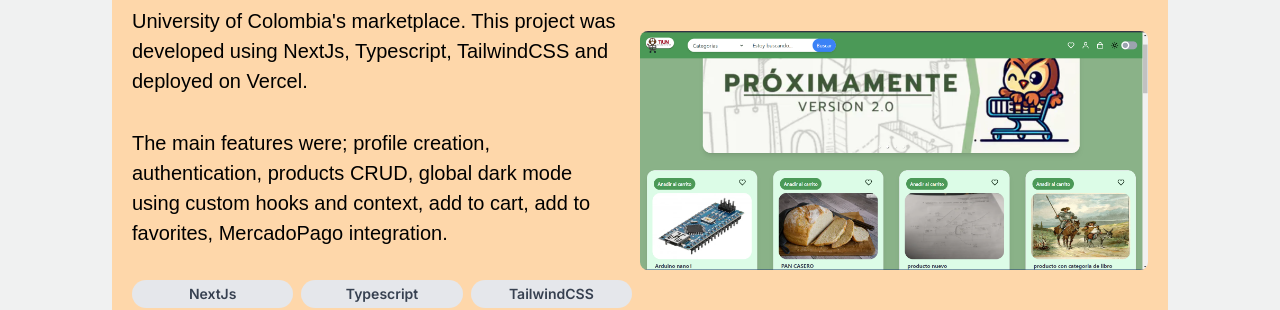
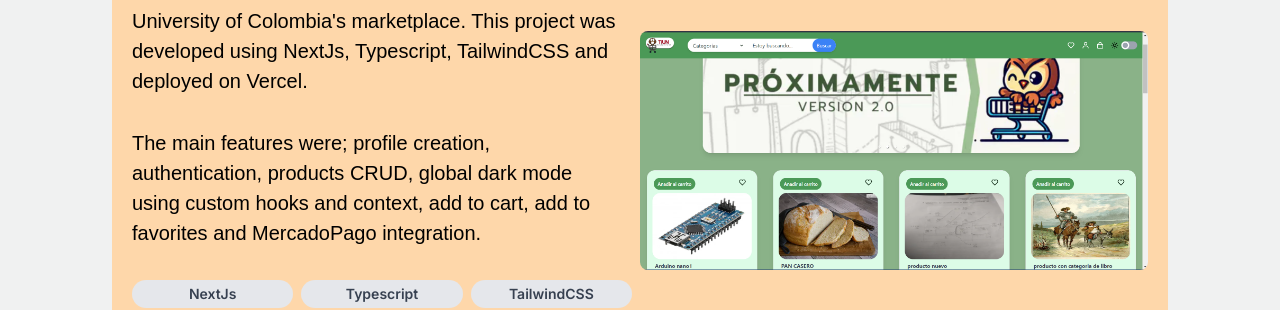
Before and after one commit to angelcoding06/Portfolio, a Next.js app: page / in a window 1280 px wide. Shown: the part 2721-3031 px from the top of the page. Built offline with nearby package versions, Linux system fonts and the light colour scheme.

Commit message:
Fix grammar mistake

```diff
--- a/src/app/components/sections/projectsection.tsx
+++ b/src/app/components/sections/projectsection.tsx
@@ -19,7 +19,7 @@ const ProjectSection = () => {
 						"TiUN is the non-official website of the National University of Colombia's marketplace. This project was developed using NextJs, Typescript, TailwindCSS and deployed on Vercel."
 					}
 					ProjectDescriptionoptional={
-						"The main features were; profile creation, authentication, products CRUD, global dark mode using custom hooks and context, add to cart, add to favorites, MercadoPago integration."
+						"The main features were; profile creation, authentication, products CRUD, global dark mode using custom hooks and context, add to cart, add to favorites and MercadoPago integration."
 					}
 					skills={skills}
 					image={HomePageTiun}
```
